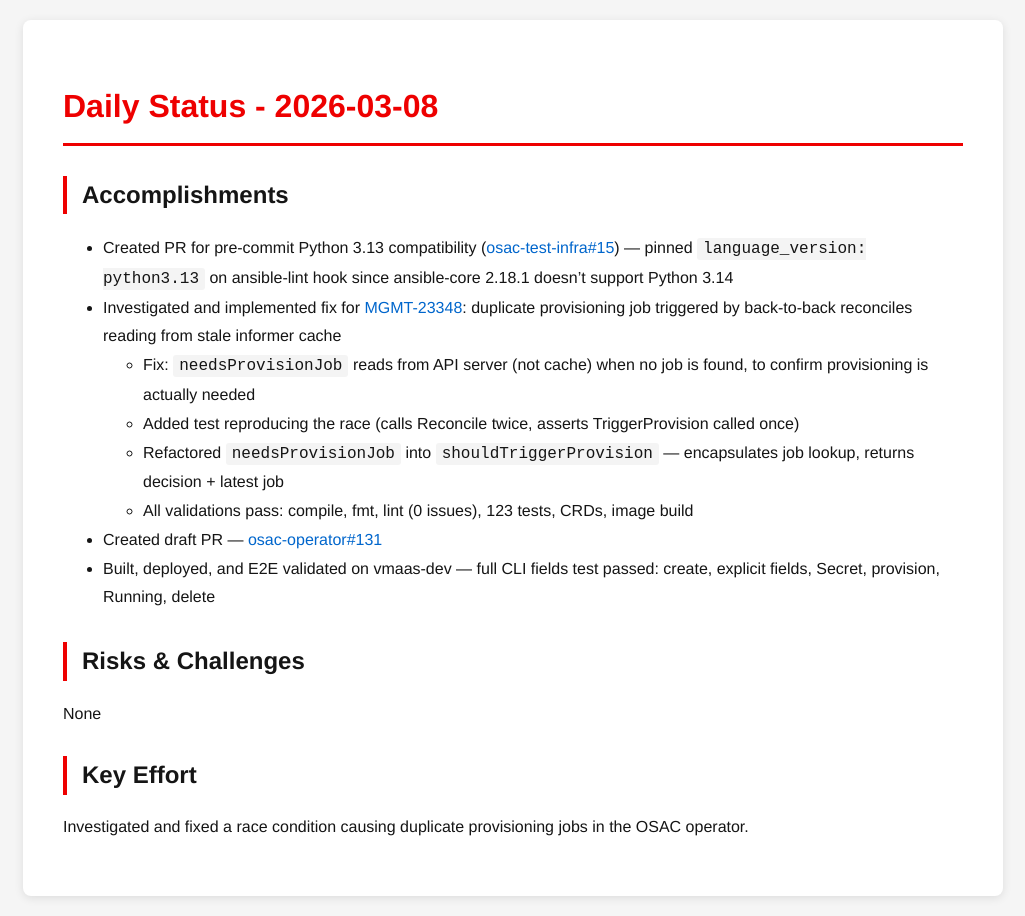
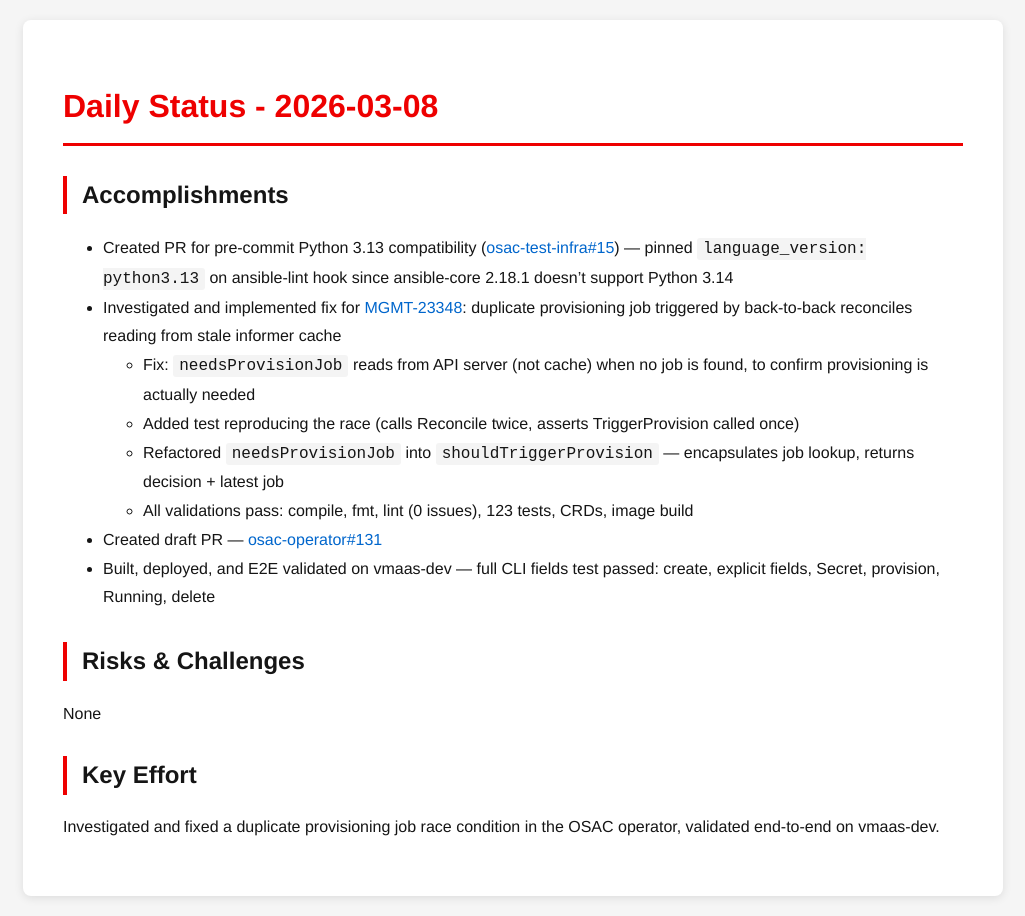
Before and after one commit to tzvatot/daily-status, a Jekyll site: the page built from 2026-03-08.md, in a window 1280 px wide. Shown: the whole page, without its empty margins (127-1152 px from the left). Built offline with Jekyll 4.4.1, drawn with Linux system fonts in a browser that asks for light colours.

Commit message:
Daily status update - 2026-03-08

```diff
--- a/2026-03-08.md
+++ b/2026-03-08.md
@@ -20,4 +20,4 @@
 None
 
 ## Key Effort
-Investigated and fixed a race condition causing duplicate provisioning jobs in the OSAC operator.
+Investigated and fixed a duplicate provisioning job race condition in the OSAC operator, validated end-to-end on vmaas-dev.
```
